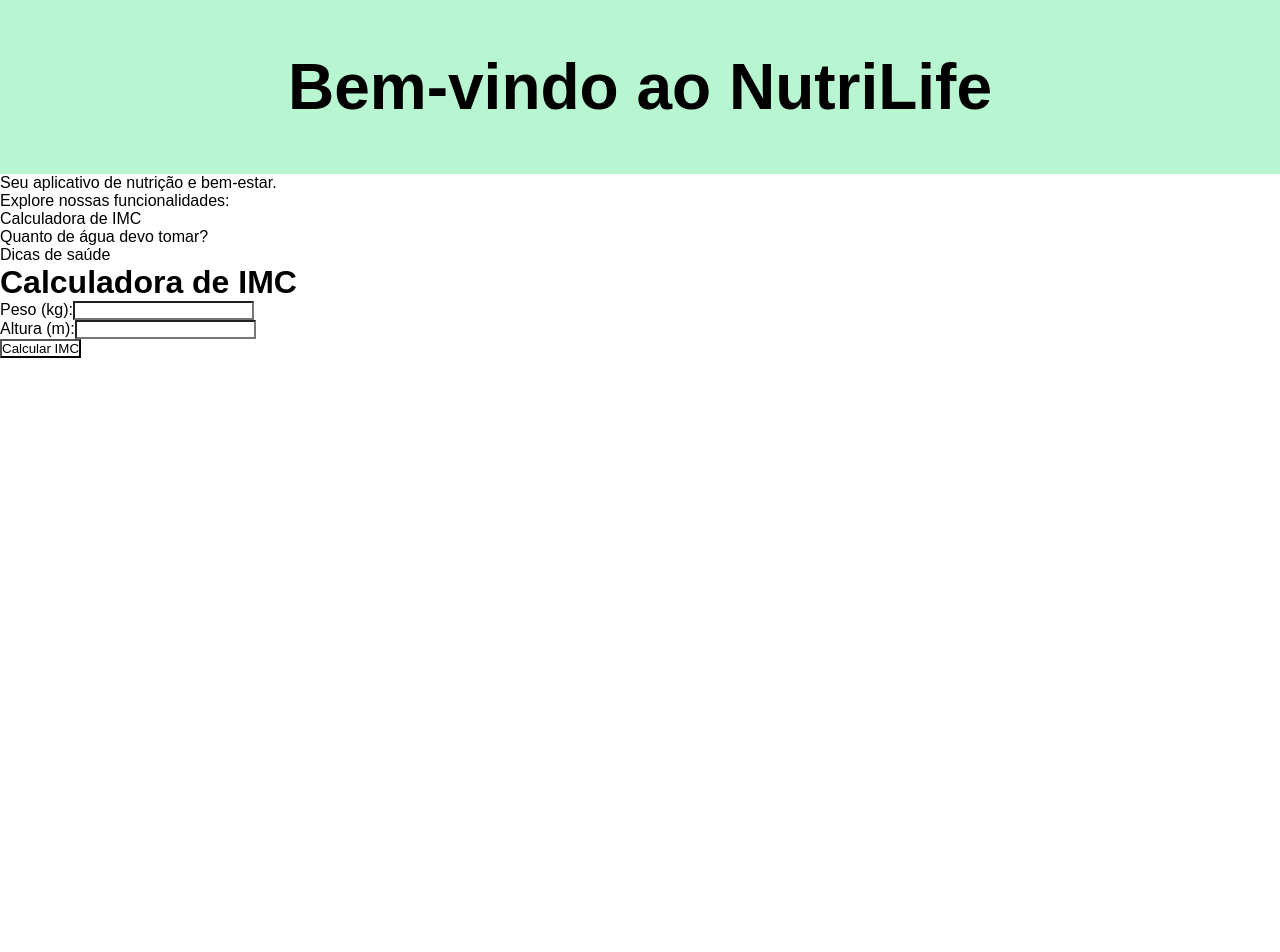
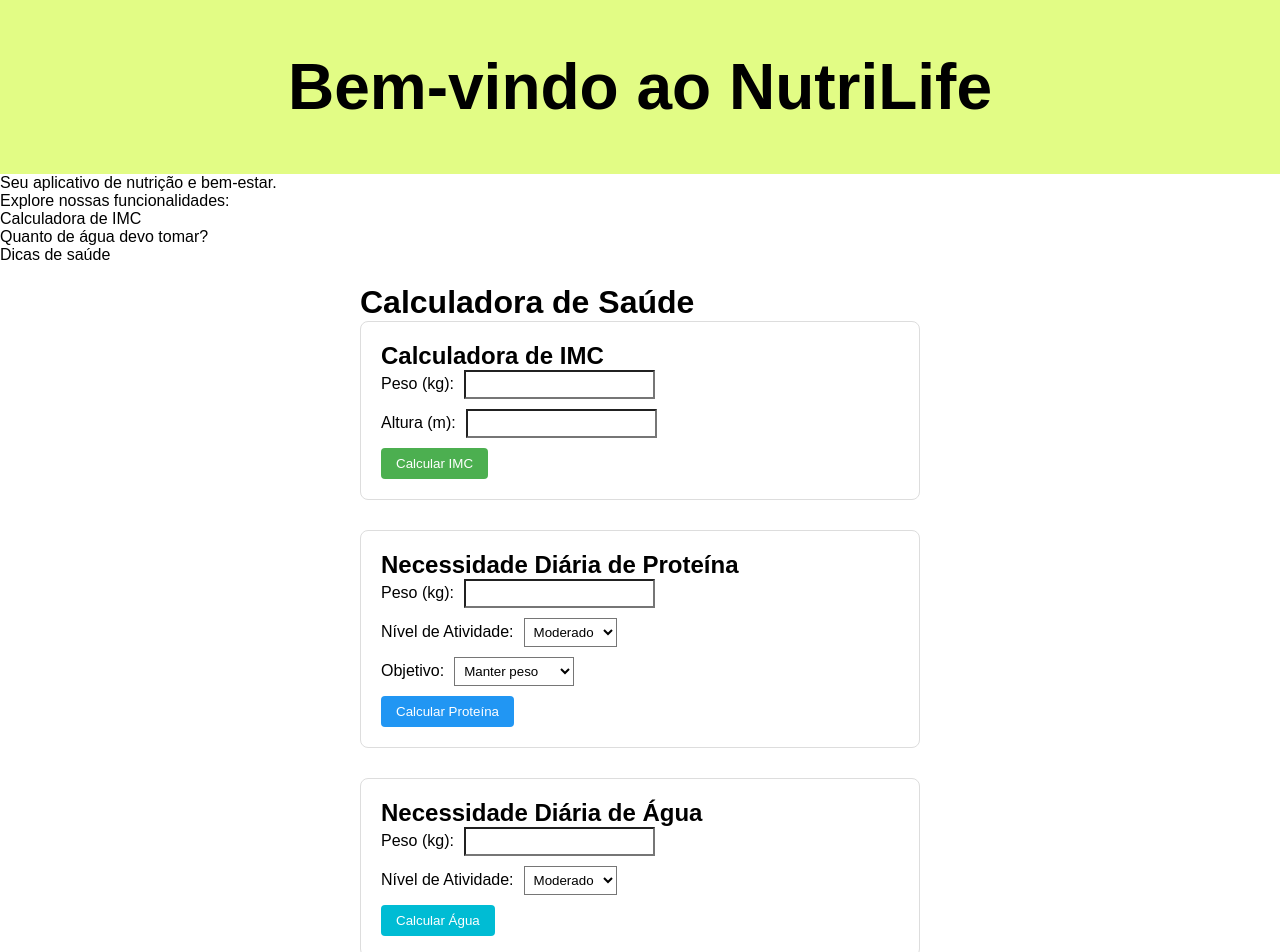
Before and after one commit to carloshlohn/NutriLife-model, a React (Vite) app: page / in a window 1280 px wide. Shown: the top 952 px of the page. Before the commit the page ends 800 px from the top, so only its background shows below. Built offline with nearby package versions, Linux system fonts and the light colour scheme.

Commit message:
fix: calculadora.jsx

```diff
--- a/src/pages/Home/calculadora.jsx
+++ b/src/pages/Home/calculadora.jsx
@@ -1,122 +1,221 @@
 import React, { useState } from 'react';
 
 export default function Calculadora() {
+  // Estados para IMC
   const [imc, setImc] = useState(null);
 
-  function calcular(event) {
+  // Estados para Proteína
+  const [pesoProteina, setPesoProteina] = useState('');
+  const [nivelAtividade, setNivelAtividade] = useState('moderado');
+  const [objetivo, setObjetivo] = useState('manter');
+  const [proteinaDiaria, setProteinaDiaria] = useState(null);
+
+  // Estados para Água
+  const [pesoAgua, setPesoAgua] = useState('');
+  const [nivelAtividadeAgua, setNivelAtividadeAgua] = useState('moderado');
+  const [aguaDiaria, setAguaDiaria] = useState(null);
+
+  function calcularIMC(event) {
     event.preventDefault();
     const peso = parseFloat(event.target.peso.value);
     const altura = parseFloat(event.target.altura.value);
     const resultado = peso / (altura * altura);
     setImc(resultado);
+
+    // Auto-preenche os pesos nas outras calculadoras
+    setPesoProteina(peso);
+    setPesoAgua(peso);
   }
 
-/**
-   * Calcula a necessidade diária de proteína
-   */
-  const calcularProteina = () => {
+  const calcularProteina = (event) => {
+    event.preventDefault();
     if (!pesoProteina || pesoProteina <= 0) {
       alert('Por favor, insira um peso válido.');
       return;
     }
 
-    // Fator base de proteína por kg (1.2g/kg para sedentário)
-    let fatorProteina = 1.2;
+    let fatorProteina = 1.2; // Base para sedentário
 
-    // Ajusta o fator baseado no nível de atividade
     switch (nivelAtividade) {
-      case 'leve':
-        fatorProteina = 1.4;
-        break;
-      case 'moderado':
-        fatorProteina = 1.6;
-        break;
-      case 'intenso':
-        fatorProteina = 2.0;
-        break;
-      default:
-        fatorProteina = 1.6;
+      case 'leve': fatorProteina = 1.4; break;
+      case 'moderado': fatorProteina = 1.6; break;
+      case 'intenso': fatorProteina = 2.0; break;
     }
 
-    // Ajusta o fator baseado no objetivo
-    switch (objetivo) {
-      case 'ganhar':
+    if (objetivo === 'ganhar' || objetivo === 'perder') {
       fatorProteina += 0.2;
-        break;
-      case 'perder':
-        fatorProteina += 0.2;
-        break;
-      default:
-        break;
     }
 
-    const proteina = (pesoProteina * fatorProteina).toFixed(1);
-    setProteinaDiaria(proteina);
+    setProteinaDiaria((pesoProteina * fatorProteina).toFixed(1));
   };
 
-  /**
-   * Calcula a necessidade diária de água
-   */
-
-  /**
-   * Calcula a necessidade diária de água
-   */
-  const calcularAgua = () => {
+  const calcularAgua = (event) => {
+    event.preventDefault();
     if (!pesoAgua || pesoAgua <= 0) {
       alert('Por favor, insira um peso válido.');
       return;
     }
 
- // Fator base de água (35ml/kg)
-    let fatorAgua = 35;
+    let fatorAgua = 35; // Base em ml/kg
 
-    // Ajusta o fator baseado no nível de atividade
     switch (nivelAtividadeAgua) {
-      case 'leve':
-        fatorAgua = 35;
-        break;
-      case 'moderado':
-        fatorAgua = 40;
-        break;
-      case 'intenso':
-        fatorAgua = 45;
-        break;
-      default:
-        fatorAgua = 35;
+      case 'moderado': fatorAgua = 40; break;
+      case 'intenso': fatorAgua = 45; break;
     }
 
     const aguaMl = (pesoAgua * fatorAgua).toFixed(0);
-    const aguaLitros = (aguaMl / 1000).toFixed(2);
-    setAguaDiaria({ ml: aguaMl, litros: aguaLitros });
+    setAguaDiaria({
+      ml: aguaMl,
+      litros: (aguaMl / 1000).toFixed(2)
+    });
   };
 
+  return (
+    <div style={{ padding: '20px', maxWidth: '600px', margin: '0 auto' }}>
+      <h1>Calculadora de Saúde</h1>
 
-    return (
-    <div>
-      <h1>Calculadora de IMC</h1>
-      <form onSubmit={calcular}>
-        <label>
+      {/* Calculadora de IMC */}
+      <div style={{ marginBottom: '30px', padding: '20px', border: '1px solid #ddd', borderRadius: '8px' }}>
+        <h2>Calculadora de IMC</h2>
+        <form onSubmit={calcularIMC}>
+          <label style={{ display: 'block', marginBottom: '10px' }}>
             Peso (kg):
-          <input type="number" name="peso" required />
+            <input
+              type="number"
+              name="peso"
+              required
+              style={{ marginLeft: '10px', padding: '5px' }}
+            />
           </label>
-        <br />
-        <label>
+          <label style={{ display: 'block', marginBottom: '10px' }}>
             Altura (m):
-          <input type="number" name="altura" step="0.01" required />
+            <input
+              type="number"
+              name="altura"
+              step="0.01"
+              required
+              style={{ marginLeft: '10px', padding: '5px' }}
+            />
           </label>
-        <br />
-        <button type="submit">Calcular IMC</button>
+          <button
+            type="submit"
+            style={{ padding: '8px 15px', backgroundColor: '#4CAF50', color: 'white', border: 'none', borderRadius: '4px' }}
+          >
+            Calcular IMC
+          </button>
         </form>
+
         {imc !== null && (
           <div style={{ marginTop: '20px' }}>
             <h3>Seu IMC é: {imc.toFixed(2)}</h3>
-          {imc < 18.5 && <p>Classificação: Magreza</p>}
-          {imc >= 18.5 && imc < 25 && <p>Classificação: Normal</p>}
-          {imc >= 25 && imc < 30 && <p>Classificação: Sobrepeso</p>}
-          {imc >= 30 && imc < 40 && <p>Classificação: Obesidade</p>}
-          {imc >= 40 && <p>Classificação: Obesidade Grave</p>}
+            <p>
+              Classificação: {imc < 18.5 ? 'Magreza' :
+                            imc < 25 ? 'Normal' :
+                            imc < 30 ? 'Sobrepeso' :
+                            imc < 40 ? 'Obesidade' : 'Obesidade Grave'}
+            </p>
           </div>
         )}
       </div>
+
+      {/* Calculadora de Proteína */}
+      <div style={{ marginBottom: '30px', padding: '20px', border: '1px solid #ddd', borderRadius: '8px' }}>
+        <h2>Necessidade Diária de Proteína</h2>
+        <form onSubmit={calcularProteina}>
+          <label style={{ display: 'block', marginBottom: '10px' }}>
+            Peso (kg):
+            <input
+              type="number"
+              value={pesoProteina}
+              onChange={(e) => setPesoProteina(e.target.value)}
+              required
+              style={{ marginLeft: '10px', padding: '5px' }}
+            />
+          </label>
+
+          <label style={{ display: 'block', marginBottom: '10px' }}>
+            Nível de Atividade:
+            <select
+              value={nivelAtividade}
+              onChange={(e) => setNivelAtividade(e.target.value)}
+              style={{ marginLeft: '10px', padding: '5px' }}
+            >
+              <option value="leve">Leve</option>
+              <option value="moderado">Moderado</option>
+              <option value="intenso">Intenso</option>
+            </select>
+          </label>
+
+          <label style={{ display: 'block', marginBottom: '10px' }}>
+            Objetivo:
+            <select
+              value={objetivo}
+              onChange={(e) => setObjetivo(e.target.value)}
+              style={{ marginLeft: '10px', padding: '5px' }}
+            >
+              <option value="manter">Manter peso</option>
+              <option value="ganhar">Ganhar massa</option>
+              <option value="perder">Perder peso</option>
+            </select>
+          </label>
+
+          <button
+            type="submit"
+            style={{ padding: '8px 15px', backgroundColor: '#2196F3', color: 'white', border: 'none', borderRadius: '4px' }}
+          >
+            Calcular Proteína
+          </button>
+        </form>
+
+        {proteinaDiaria && (
+          <div style={{ marginTop: '20px' }}>
+            <h3>Você precisa de: {proteinaDiaria}g de proteína/dia</h3>
+          </div>
+        )}
+      </div>
+
+      {/* Calculadora de Água */}
+      <div style={{ padding: '20px', border: '1px solid #ddd', borderRadius: '8px' }}>
+        <h2>Necessidade Diária de Água</h2>
+        <form onSubmit={calcularAgua}>
+          <label style={{ display: 'block', marginBottom: '10px' }}>
+            Peso (kg):
+            <input
+              type="number"
+              value={pesoAgua}
+              onChange={(e) => setPesoAgua(e.target.value)}
+              required
+              style={{ marginLeft: '10px', padding: '5px' }}
+            />
+          </label>
+
+          <label style={{ display: 'block', marginBottom: '10px' }}>
+            Nível de Atividade:
+            <select
+              value={nivelAtividadeAgua}
+              onChange={(e) => setNivelAtividadeAgua(e.target.value)}
+              style={{ marginLeft: '10px', padding: '5px' }}
+            >
+              <option value="leve">Leve</option>
+              <option value="moderado">Moderado</option>
+              <option value="intenso">Intenso</option>
+            </select>
+          </label>
+
+          <button
+            type="submit"
+            style={{ padding: '8px 15px', backgroundColor: '#00BCD4', color: 'white', border: 'none', borderRadius: '4px' }}
+          >
+            Calcular Água
+          </button>
+        </form>
+
+        {aguaDiaria && (
+          <div style={{ marginTop: '20px' }}>
+            <h3>Você precisa beber: {aguaDiaria.ml}ml ({aguaDiaria.litros}L) de água/dia</h3>
+          </div>
+        )}
+      </div>
+    </div>
   );
 }
--- a/src/pages/Home/styles.js
+++ b/src/pages/Home/styles.js
@@ -3,7 +3,7 @@ import styled from "styled-components";
 export const Tittle = styled.h1`
   color: black;
   font-size: 4rem;
-  background-color:rgba(108, 237, 160, 0.48);
+  background-color:rgba(195, 249, 0, 0.48);
   padding: 50px;
   text-align: center;
 `
```
Lines whose indentation alone changed are shown as unchanged.
